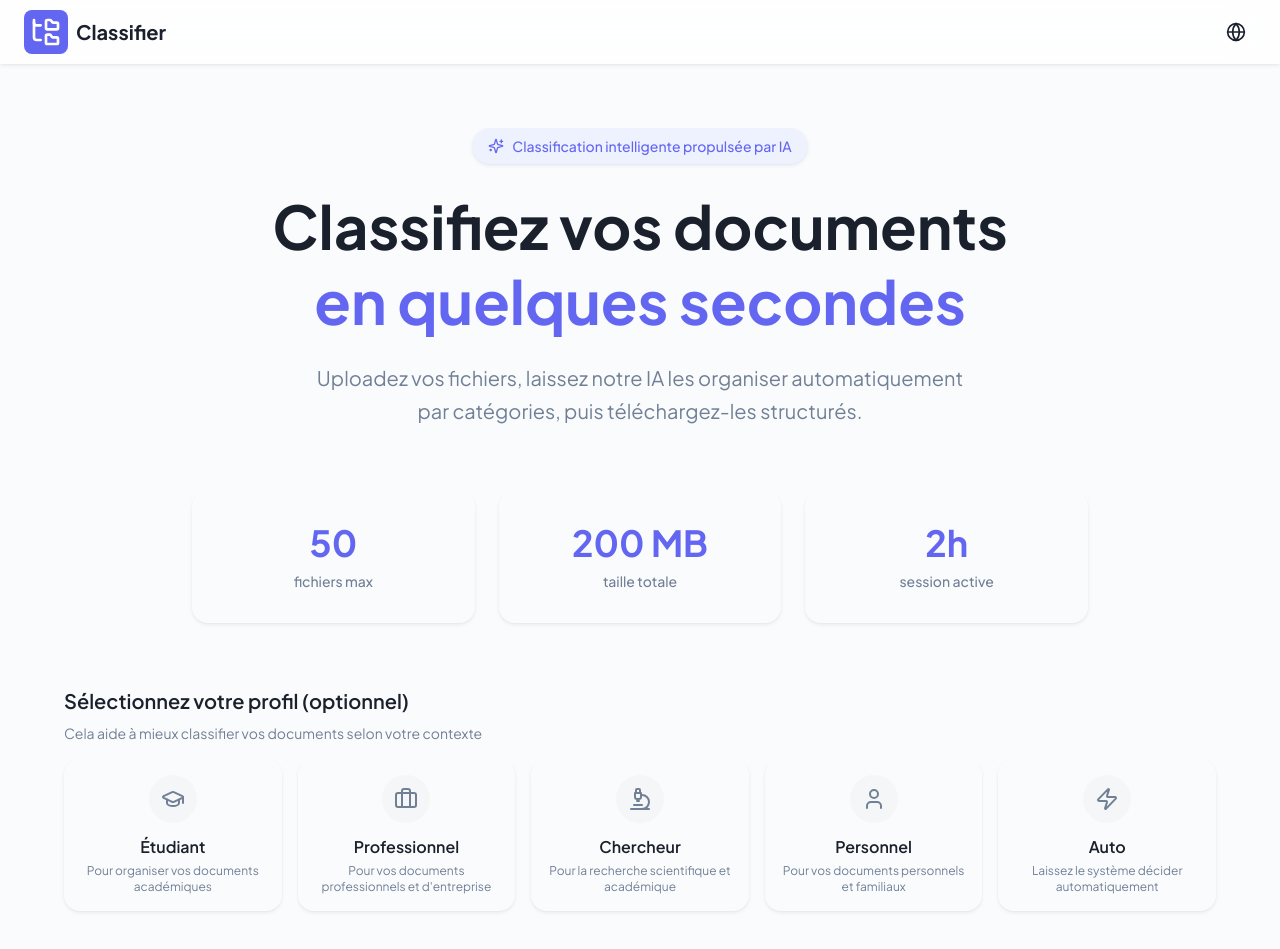
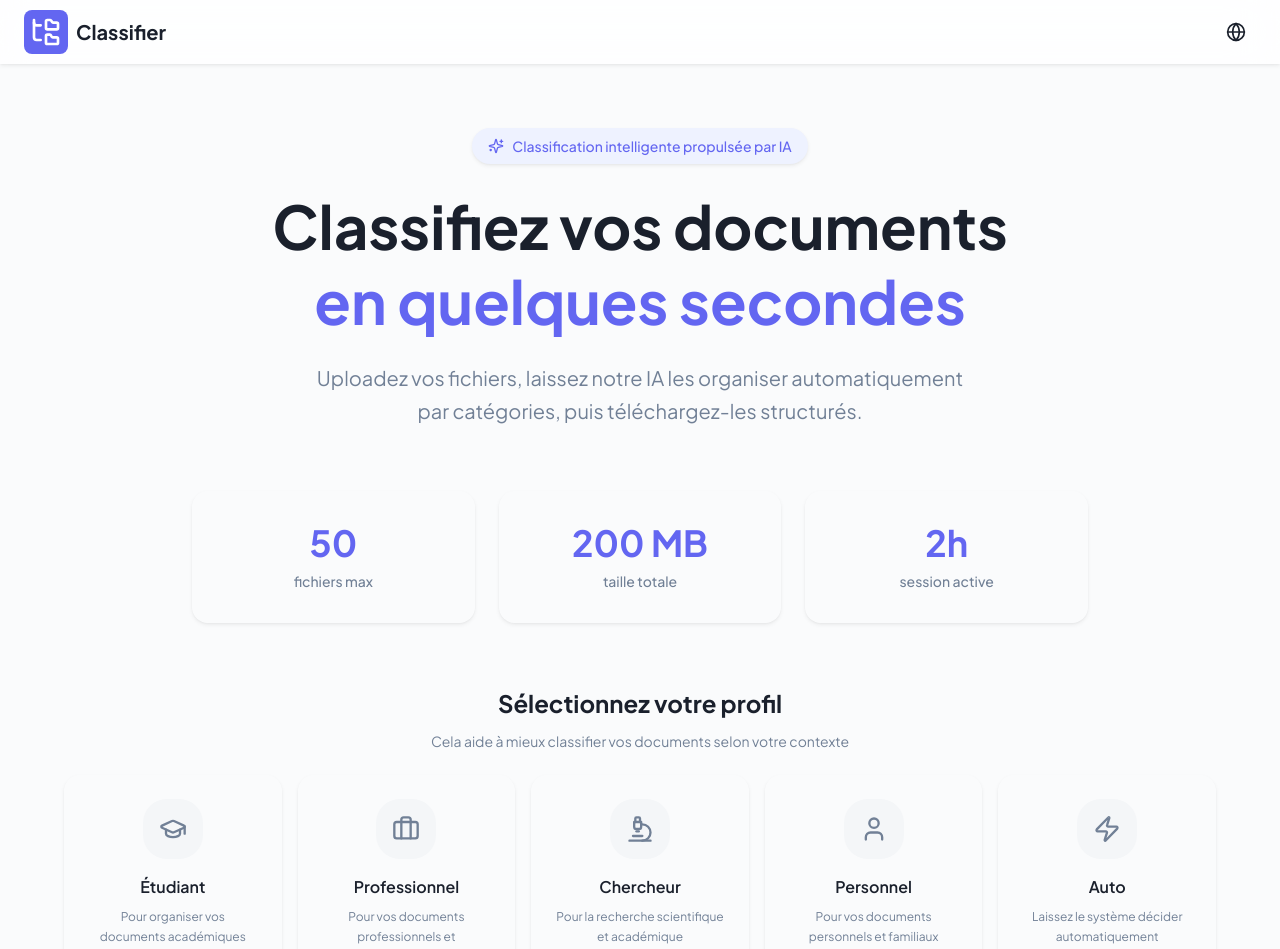
Before and after one commit to Rahim10020/DocClassifier, a Next.js app: page / in a window 1280 px wide. Shown: the top 949 px of the page. Built offline with nearby package versions, Linux system fonts and the light colour scheme.

Commit message:
modiff interface de profile selector

```diff
--- a/src/components/upload/ProfileSelector.tsx
+++ b/src/components/upload/ProfileSelector.tsx
@@ -1,6 +1,6 @@
 'use client';
 
-import React, { useState, useEffect } from 'react';
+import React from 'react';
 import { GraduationCap, Briefcase, Microscope, User, Zap } from 'lucide-react';
 import { Card } from '@/components/ui/card';
 import { Profile } from '@/types/category';
@@ -26,7 +26,7 @@ const PROFILES: ProfileOption[] = [
         id: 'student',
         name: 'Étudiant',
         nameEn: 'Student',
-        icon: <GraduationCap className="h-6 w-6" />,
+        icon: <GraduationCap className="h-7 w-7" />,
         description: 'Pour organiser vos documents académiques',
         descriptionEn: 'To organize your academic documents',
     },
@@ -34,7 +34,7 @@ const PROFILES: ProfileOption[] = [
         id: 'professional',
         name: 'Professionnel',
         nameEn: 'Professional',
-        icon: <Briefcase className="h-6 w-6" />,
+        icon: <Briefcase className="h-7 w-7" />,
         description: 'Pour vos documents professionnels et d\'entreprise',
         descriptionEn: 'For your professional and business documents',
     },
@@ -42,7 +42,7 @@ const PROFILES: ProfileOption[] = [
         id: 'researcher',
         name: 'Chercheur',
         nameEn: 'Researcher',
-        icon: <Microscope className="h-6 w-6" />,
+        icon: <Microscope className="h-7 w-7" />,
         description: 'Pour la recherche scientifique et académique',
         descriptionEn: 'For scientific and academic research',
     },
@@ -50,7 +50,7 @@ const PROFILES: ProfileOption[] = [
         id: 'personal',
         name: 'Personnel',
         nameEn: 'Personal',
-        icon: <User className="h-6 w-6" />,
+        icon: <User className="h-7 w-7" />,
         description: 'Pour vos documents personnels et familiaux',
         descriptionEn: 'For your personal and family documents',
     },
@@ -58,25 +58,18 @@ const PROFILES: ProfileOption[] = [
         id: 'auto',
         name: 'Auto',
         nameEn: 'Auto',
-        icon: <Zap className="h-6 w-6" />,
+        icon: <Zap className="h-7 w-7" />,
         description: 'Laissez le système décider automatiquement',
         descriptionEn: 'Let the system decide automatically',
     },
 ];
 
 export function ProfileSelector({ selected, onSelect, className }: ProfileSelectorProps) {
-    const [selectedProfile, setSelectedProfile] = useState<Profile | undefined>(selected);
-
-    const handleSelect = (profile: Profile) => {
-        setSelectedProfile(profile);
-        onSelect(profile);
-    };
-
     return (
-        <div className={cn('space-y-4', className)}>
-            <div>
-                <h2 className="text-xl font-semibold text-foreground mb-2">
-                    Sélectionnez votre profil (optionnel)
+        <div className={cn('space-y-6', className)}>
+            <div className="text-center">
+                <h2 className="text-2xl font-bold text-foreground mb-3">
+                    Sélectionnez votre profil
                 </h2>
                 <p className="text-sm text-foreground-muted">
                     Cela aide à mieux classifier vos documents selon votre contexte
@@ -87,29 +80,30 @@ export function ProfileSelector({ selected, onSelect, className }: ProfileSelect
                 {PROFILES.map((profile) => (
                     <Card
                         key={profile.id}
+                        hover
                         className={cn(
-                            'p-4 cursor-pointer transition-all hover:shadow-md',
-                            'hover:border-primary',
-                            selectedProfile === profile.id && 'border-primary bg-primary-light ring-2 ring-primary'
+                            'p-6 cursor-pointer transition-all duration-300',
+                            'shadow-sm hover:shadow-lg',
+                            selected === profile.id && 'ring-2 ring-primary bg-primary-light shadow-lg scale-105'
                         )}
-                        onClick={() => handleSelect(profile.id)}
+                        onClick={() => onSelect(profile.id)}
                     >
-                        <div className="flex flex-col items-center text-center gap-3">
+                        <div className="flex flex-col items-center text-center gap-4">
                             <div
                                 className={cn(
-                                    'p-3 rounded-full transition-colors',
-                                    selectedProfile === profile.id
-                                        ? 'bg-primary text-white'
+                                    'p-4 rounded-2xl transition-all duration-300',
+                                    selected === profile.id
+                                        ? 'bg-primary text-white shadow-md scale-110'
                                         : 'bg-background-secondary text-foreground-muted'
                                 )}
                             >
                                 {profile.icon}
                             </div>
                             <div>
-                                <h3 className="font-semibold text-foreground mb-1">
+                                <h3 className="font-semibold text-foreground mb-2 text-base">
                                     {profile.name}
                                 </h3>
-                                <p className="text-xs text-foreground-muted">
+                                <p className="text-xs text-foreground-muted leading-relaxed">
                                     {profile.description}
                                 </p>
                             </div>
@@ -118,9 +112,9 @@ export function ProfileSelector({ selected, onSelect, className }: ProfileSelect
                 ))}
             </div>
 
-            {selectedProfile && (
-                <div className="text-sm text-center text-primary">
-                    ✓ Profil sélectionné: {PROFILES.find(p => p.id === selectedProfile)?.name}
+            {selected && (
+                <div className="text-center text-sm text-primary font-medium animate-fade-in bg-primary-light px-6 py-3 rounded-xl shadow-sm">
+                    ✓ Profil sélectionné: <span className="font-semibold">{PROFILES.find(p => p.id === selected)?.name}</span>
                 </div>
             )}
         </div>
```
